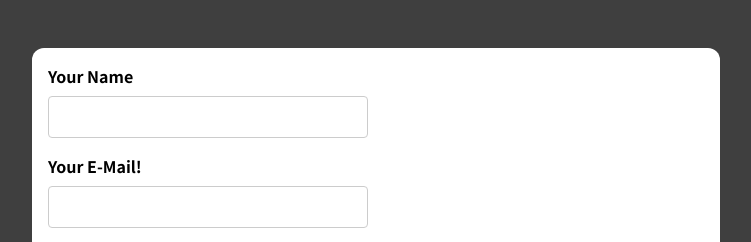
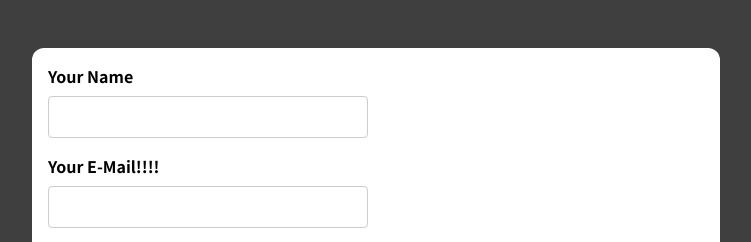
Before and after one commit to eededeedencohen/UserInputValidation, a React (Create React App) app: page / in a window 1280 px wide. Shown: the top 242 px of the page, without its empty margins (264-1015 px from the left). Built offline with nearby package versions, Linux system fonts and the light colour scheme.

Commit message:
Deployed website

```diff
--- a/src/components/SimpleInput.js
+++ b/src/components/SimpleInput.js
@@ -79,7 +79,7 @@ const SimpleInput = (props) => {
         )}
       </div>
       <div className={emailInputClasses}>
-        <label htmlFor='email'>Your E-Mail!</label>
+        <label htmlFor='email'>Your E-Mail!!!!</label>
         <input
           type='email'
           id='email'
@@ -88,7 +88,7 @@ const SimpleInput = (props) => {
           value={enteredEmail}
         />
         {enteredEmailIsInvalid && (
-          <p className='error-text'>Please enter a valid email.</p>
+          <p className='error-text'>Please enter a valid email!!!.</p>
         )}
       </div>
       <div className='form-actions'>
```
Also changed, not shown: 7 other files (tests, documents, lock files or other folders).
